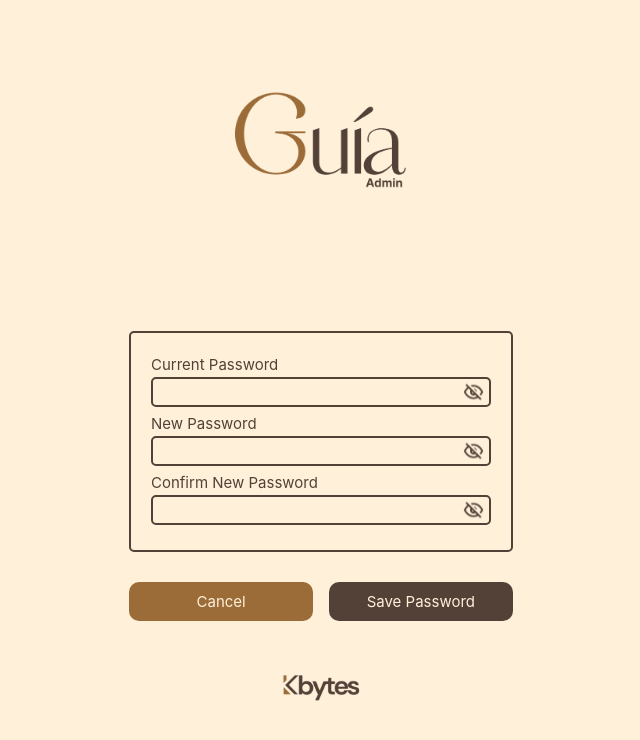
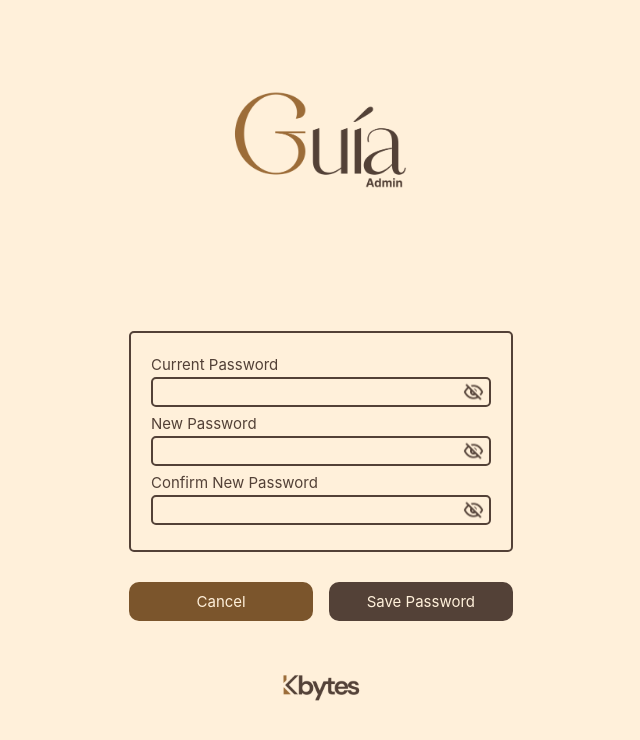
Before and after one commit to ethylene03/guia_frontend, a Vue app: page /admin/change-password in a window 1280 px wide. In both pictures the pointer is over the button "Cancel". Shown: the top 740 px of the page, without its empty margins (319-959 px from the left). Built offline with nearby package versions, Linux system fonts and the light colour scheme.

Commit message:
Update ChangePassword.vue

```diff
--- a/src/pages/admin/ChangePassword.vue
+++ b/src/pages/admin/ChangePassword.vue
@@ -89,14 +89,23 @@
         color: var(--color-primary);
         width: 48%;
         padding: 10px 0px;
+        cursor: pointer;
     }
 
     .btn-cancel {
         background-color: var(--color-accent);
     }
 
+    .btn-cancel:hover {
+        background-color: var(--color-accent-darker);
+    }
+
     .btn-save {
         background-color: var(--color-secondary);
+    }
+
+    .btn-save:hover {
+        background-color: var(--color-secondary-darker);
     }
 
     @media screen and (min-width: 650px) {
```
